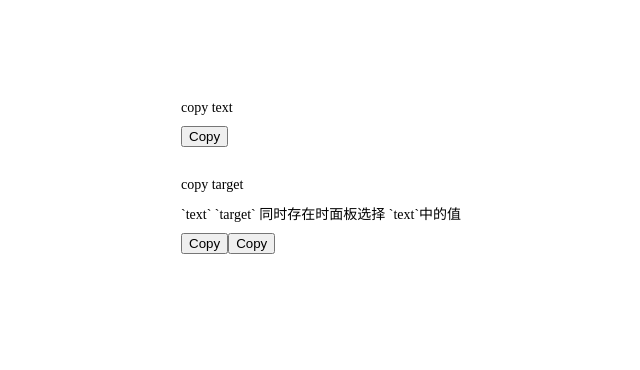
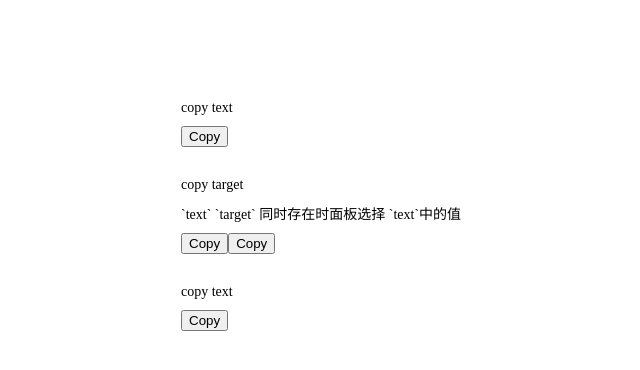
Before and after one commit to freeshineit/react-clipboardjs-copy, a React app: page / in a window 1280 px wide. Shown: the top 370 px of the page, without its empty margins (59-699 px from the left). Built offline with nearby package versions, Linux system fonts and the light colour scheme; the HTML template or start-up script is replaced by a standard one.

Commit message:
remove ref attr , solving events multiple triggers

```diff
--- a/example/App.js
+++ b/example/App.js
@@ -2,6 +2,8 @@ import React from 'react';
 import ReactClipboard from '../src';
 import './App.css';
 export default class App extends React.Component {
+
+    button = null;
 
     render () {
 
@@ -34,6 +36,14 @@ export default class App extends React.Component {
                         <button>Copy</button>
                     </ReactClipboard>
                 </section>
+                <section className="app-item">
+                    <div className="app-item-desc">copy text</div>
+                    <ReactClipboard text='copy text'
+                        onSuccess={(e) => { console.log(this.button); console.log(e)}}
+                        onError={(e) => console.log(e)}>
+                        <button ref={(node => this.button = node)}>Copy</button>
+                    </ReactClipboard>
+                </section>
             </div>
         );
     }
--- a/src/Component.js
+++ b/src/Component.js
@@ -6,14 +6,12 @@ class ReactClipboard extends React.Component {
     constructor(props) {
         super(props);
         this.clipboard = null;
-        this.uuid = 0;
-        this.clipboardBtn = null;
     }
 
     onClick(e) {
         const { onSuccess, onError, selection } = this.props;
 
-        this.clipboard && this.clipboard.destroy();
+        if (!this.clipboard) {
             this.clipboard = new Clipboard(e.target);
             this.clipboard.on('success', function (e) {
                 !selection && e.clearSelection(); // 是否清除选中
@@ -22,7 +20,9 @@ class ReactClipboard extends React.Component {
             this.clipboard.on('error', function (e) {
                 onError && onError(e);
             });
+
             this.clipboard.onClick(e)
+        }
     }
 
     componentWillMount() {
@@ -42,7 +42,6 @@ class ReactClipboard extends React.Component {
                 'data-clipboard-text': text,
                 'data-clipboard-target': target,
                 'onClick': this.onClick.bind(this),
-                ref: (ele) => { this.clipboardBtn = ele }
             });
     }
 }
```
Lines whose indentation alone changed are shown as unchanged.
